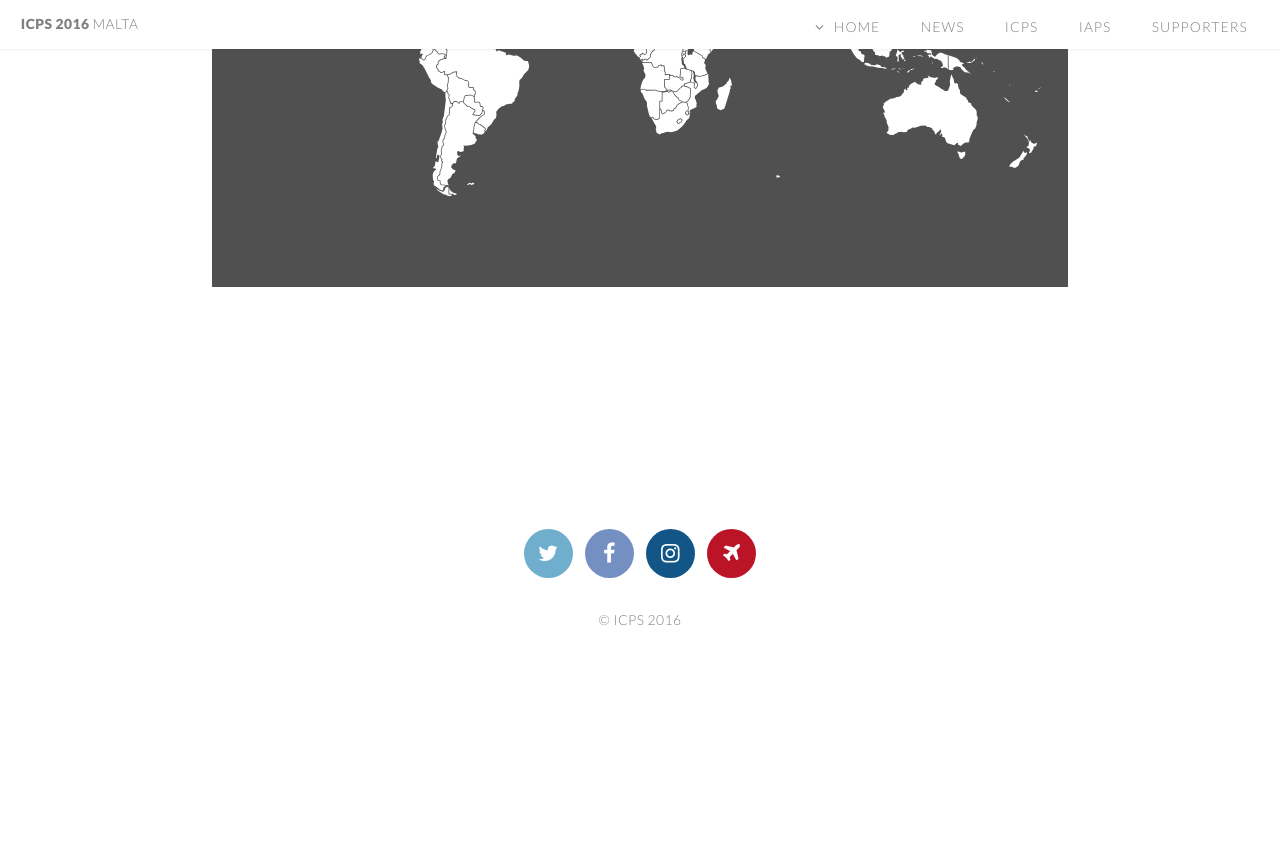
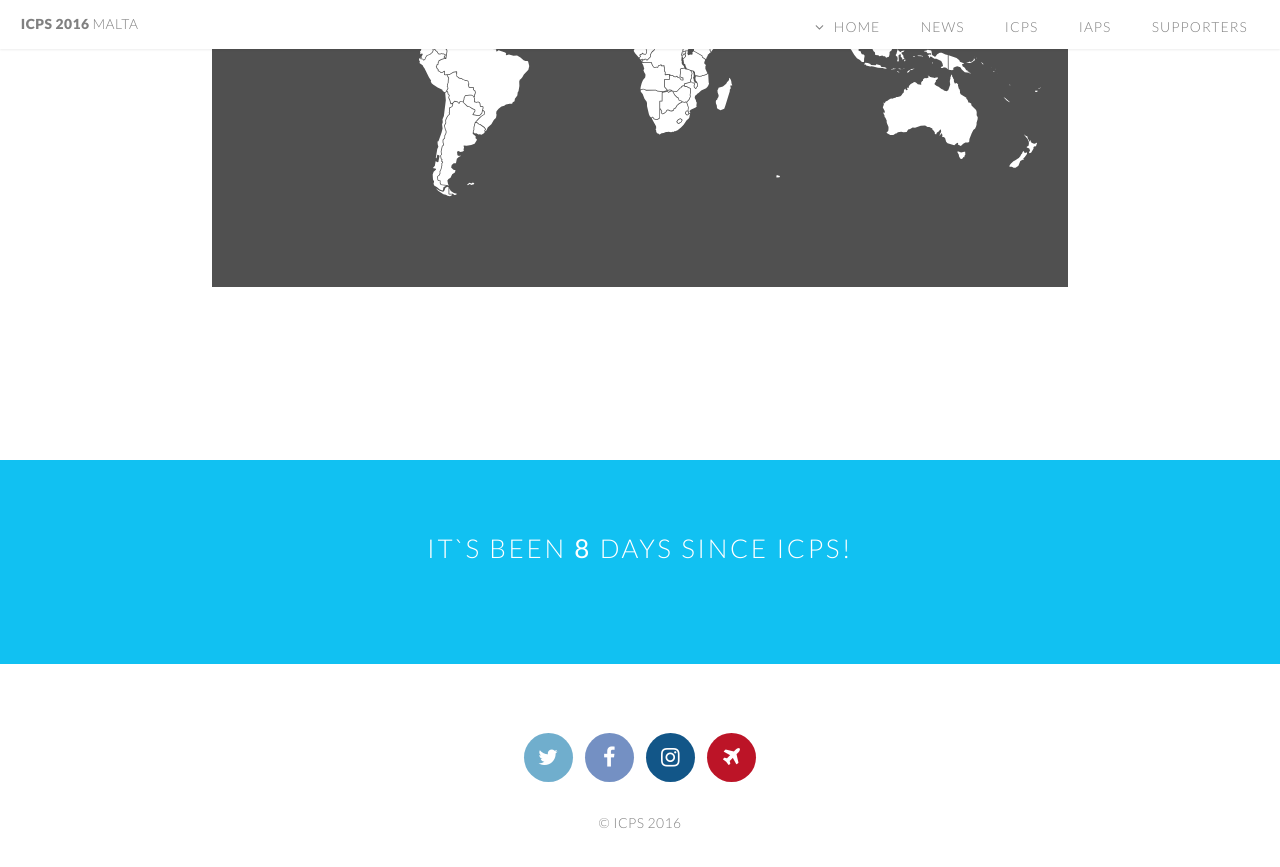
Before and after one commit to bread-on-toast/icps2016, a Jekyll site: the page built from index.html, in a window 1280 px wide and 900 px high, scrolled down 2455 px. Shown: the top 867 px of the window. Built offline with Jekyll 4.4.1, drawn with Linux system fonts in a browser that asks for light colours; before the commit the page ends 3151 px from its top, so only the background shows below that.

Commit message:
added counter

```diff
--- a/index.html
+++ b/index.html
@@ -96,10 +96,10 @@ keywords: ICPS2016, ICPS, IAPS, physics, students, Malta, conference
 </article>
 
 <!-- CTA -->
-<!--<section id="cta">
+<section id="cta">
 	<script>
 	function showdays() {
-    var days = countdown( new Date("Aug 11 2016"),null,countdown.DAYS ).toString();
+    var days = countdown( new Date("Aug 17 2016"),null,countdown.DAYS ).toString();
     document.getElementById("timeleft").innerHTML = parseFloat(days);
 	}
    	</script>
@@ -107,4 +107,4 @@ keywords: ICPS2016, ICPS, IAPS, physics, students, Malta, conference
         <h2>It`s been <strong id = "timeleft"></strong> days since ICPS!</h2>
     </body>
 
-</section>-->
+</section>
```
